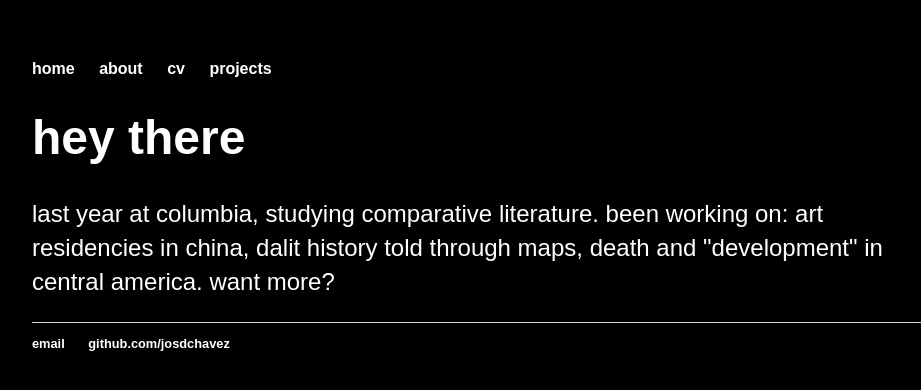
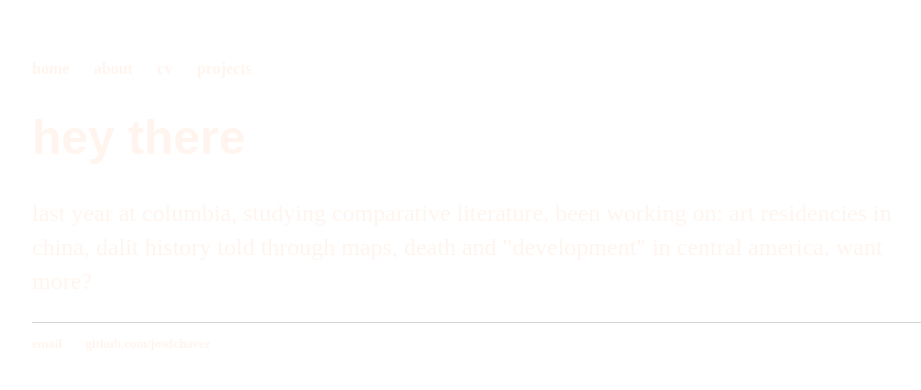
Before and after one commit to josdchavez/josdchavez.github.io, a Jekyll site: the page built from index.html, in a window 1280 px wide. Shown: the top 390 px of the page, without its empty margins (160-1081 px from the left). Built offline with Jekyll 4.4.1, drawn with Linux system fonts in a browser that asks for light colours.

Commit message:
Update main.css

```diff
--- a/css/main.css
+++ b/css/main.css
@@ -46,7 +46,7 @@ ul.posts li {
 
 * {
 
-    color: white;
-    background-color: black;
-    font-family: Arial, Helvetica, sans-serif;
+    color: seashell;
+    background-color: night;
+    font-family: "Bookman Old Style";
 }
```
